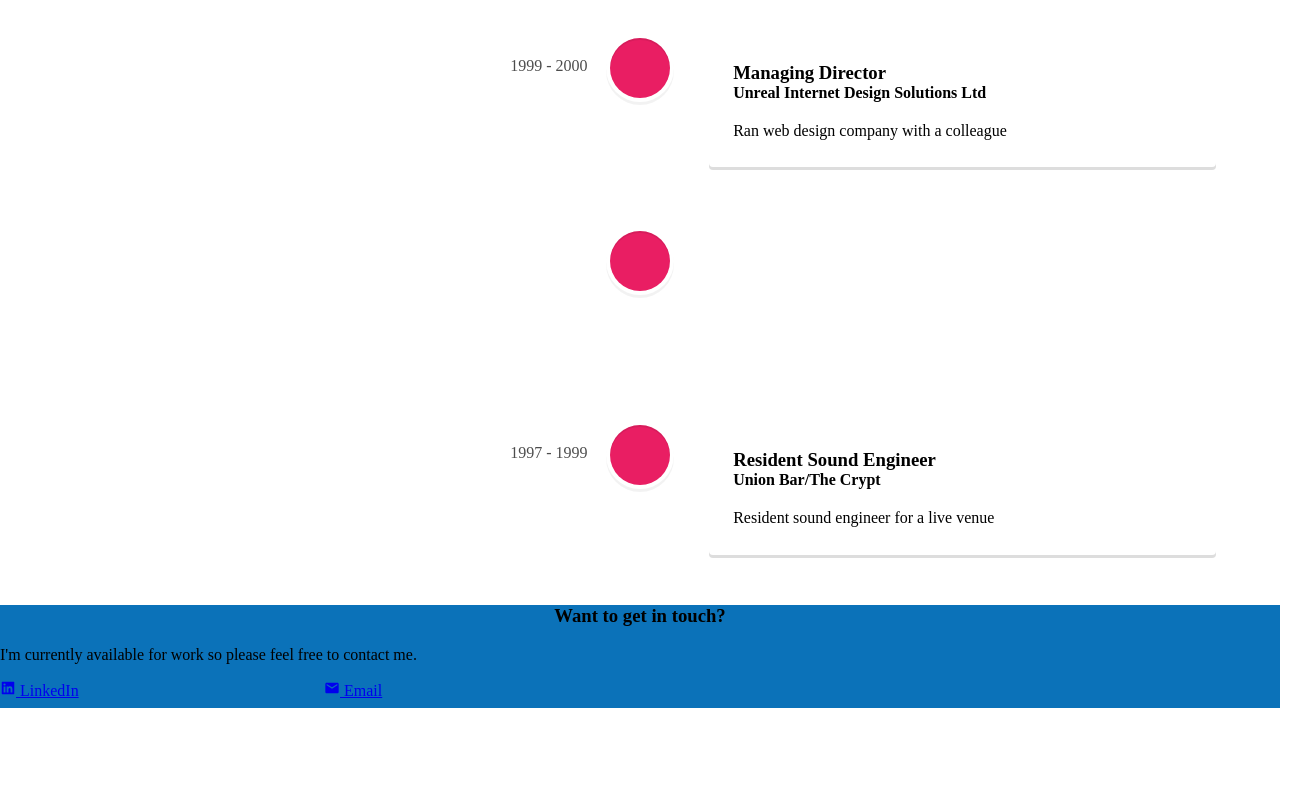
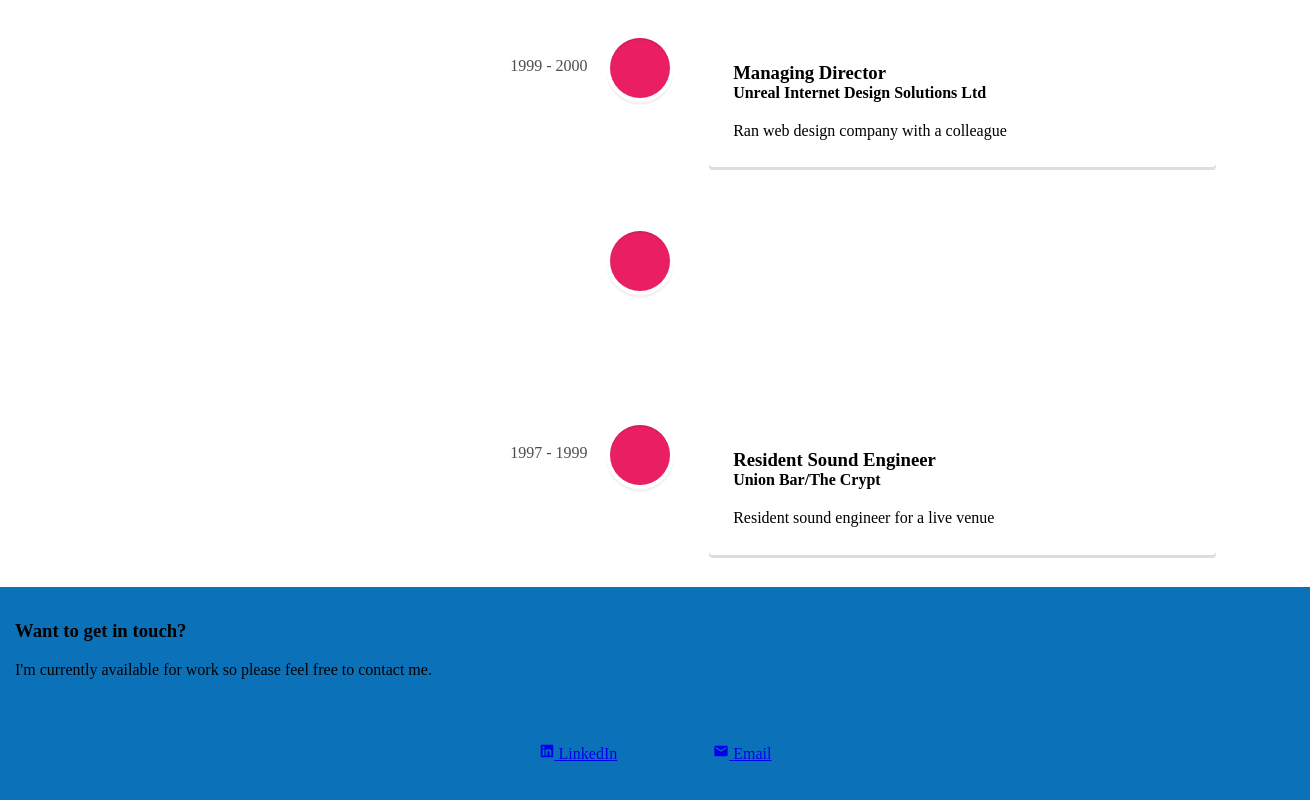
Before and after one commit to 789ni812/my-portfolio, a React (Create React App) app: page / in a window 1280 px wide. Shown: the part 3643-4443 px from the top of the page, 1310 px wide, since content can reach past the window. Before the commit the page ends 4351 px from the top, so only its background shows below. Built offline with nearby package versions, Linux system fonts and the light colour scheme.

Commit message:
Refactored padding and styles for the text in the footer

```diff
--- a/src/components/ui/Footer/Footer.js
+++ b/src/components/ui/Footer/Footer.js
@@ -12,6 +12,10 @@ const useStyles = makeStyles((theme) => ({
   footer: {
     backgroundColor: theme.palette.common.blue,
     width: "100%",
+    padding: "15px",
+  },
+  gridItem: {
+    margin: "3em",
   },
 }));
 
@@ -20,17 +24,17 @@ const Footer = () => {
 
   return (
     <footer className={classes.footer}>
-      <h3 align="center">Want to get in touch?</h3>
+      <h3>Want to get in touch?</h3>
 
       <p>I'm currently available for work so please feel free to contact me.</p>
 
-      <Grid container spacing={2}>
-        <Grid item xs={6} sm={3}>
+      <Grid container justify="center" className={classes.mainContainer}>
+        <Grid item className={classes.gridItem}>
           <a href="https://www.linkedin.com/in/stuart-bradford-2a751b3/">
             <AiFillLinkedin /> LinkedIn
           </a>
         </Grid>
-        <Grid item xs={6} sm={3}>
+        <Grid item className={classes.gridItem}>
           <a href="mailto:bradfordstuart+sbs@gmail.com">
             <MdEmail /> Email
           </a>
```
